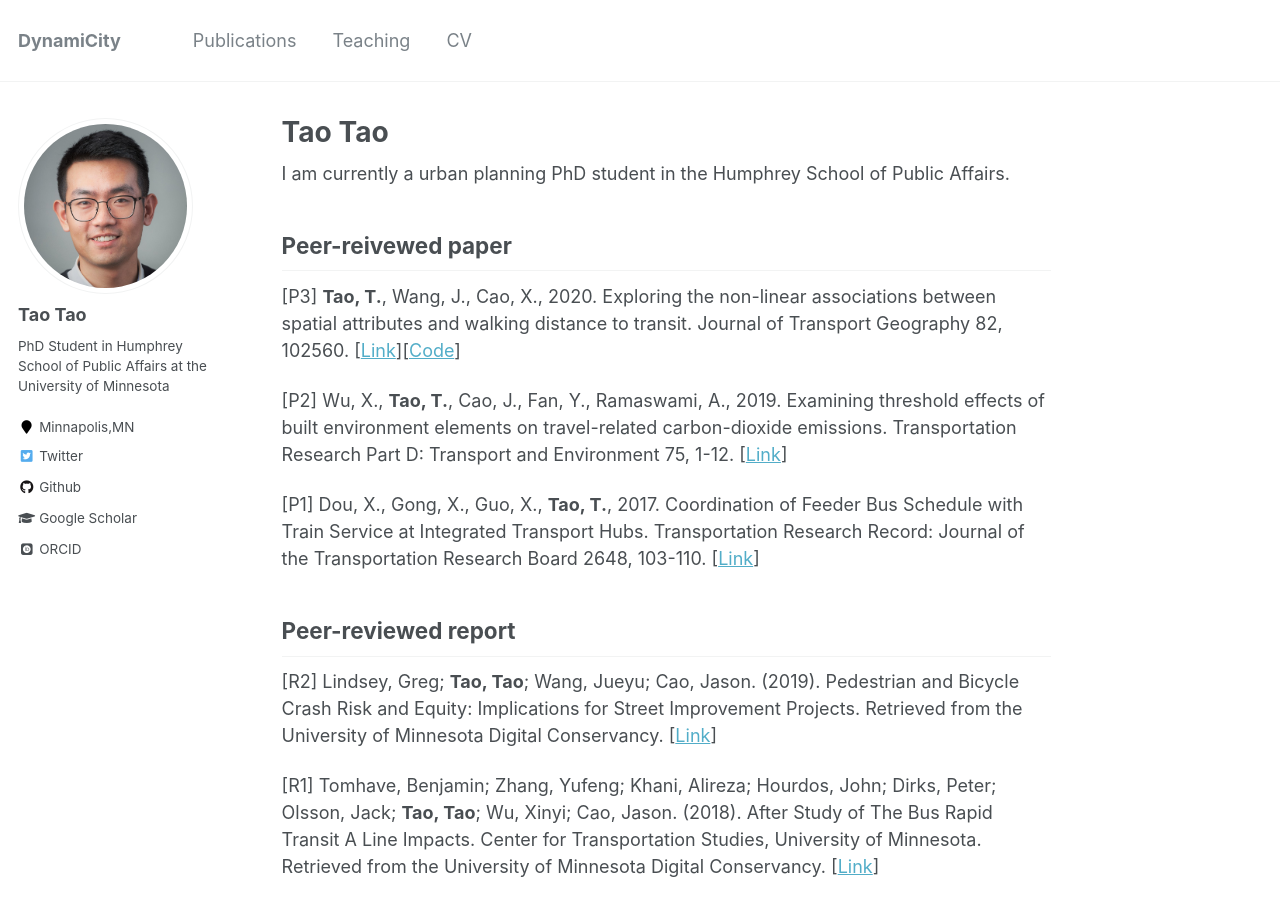
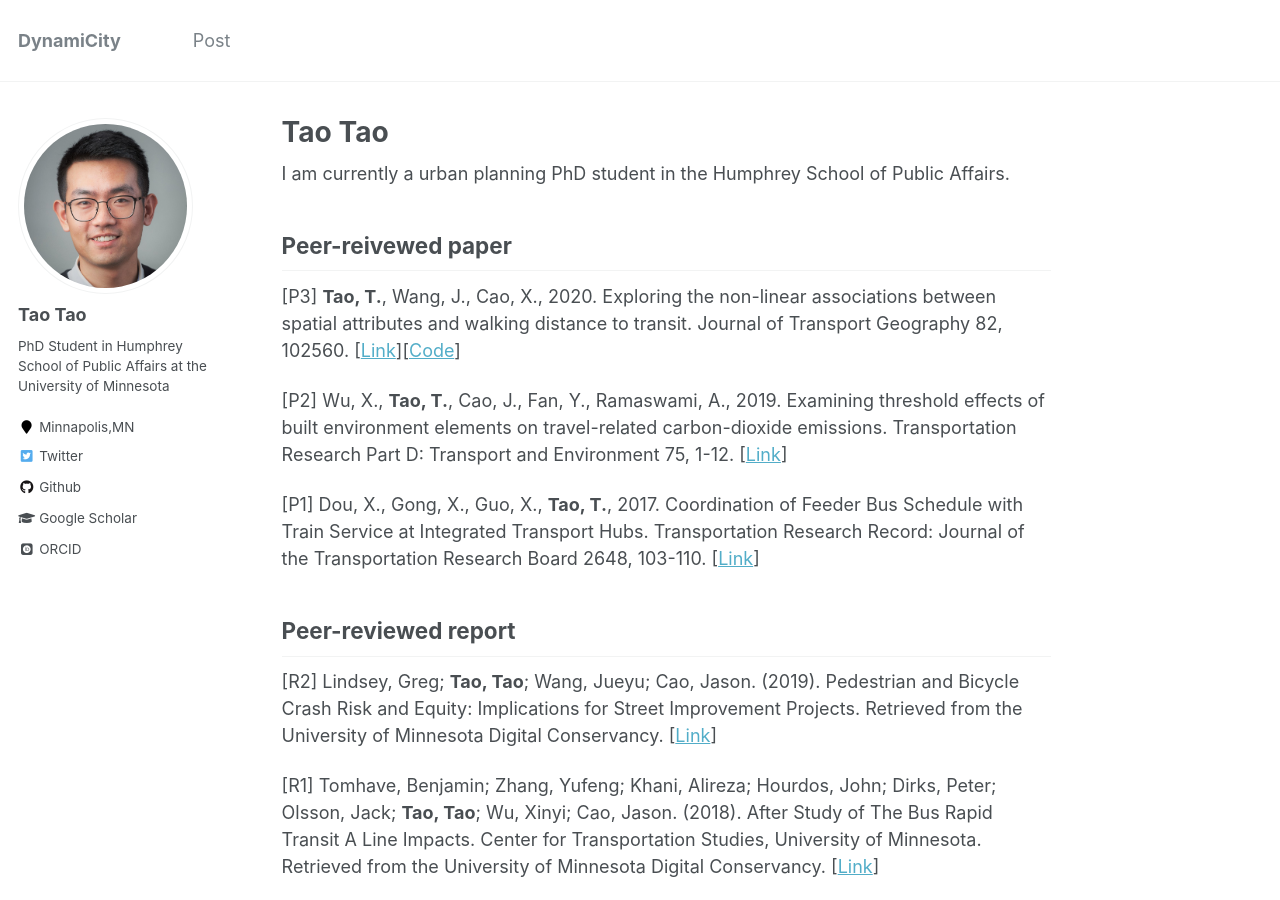
Before and after one commit to vtao1989/blog, a Jekyll site: the page built from _pages/about.md, in a window 1280 px wide and 900 px high. Built offline with Jekyll 4.4.1, drawn with Linux system fonts in a browser that asks for light colours; some web fonts are replaced.

Commit message:
add post

```diff
--- a/_data/navigation.yml
+++ b/_data/navigation.yml
@@ -1,10 +1,5 @@
 # main links links
 main:
-  - title: "Publications"
-    url: /publications/
 
-  - title: "Teaching"
-    url: /teaching/
-
-  - title: "CV"
-    url: /cv/
+  - title: "Post"
+    url: /post/
```
